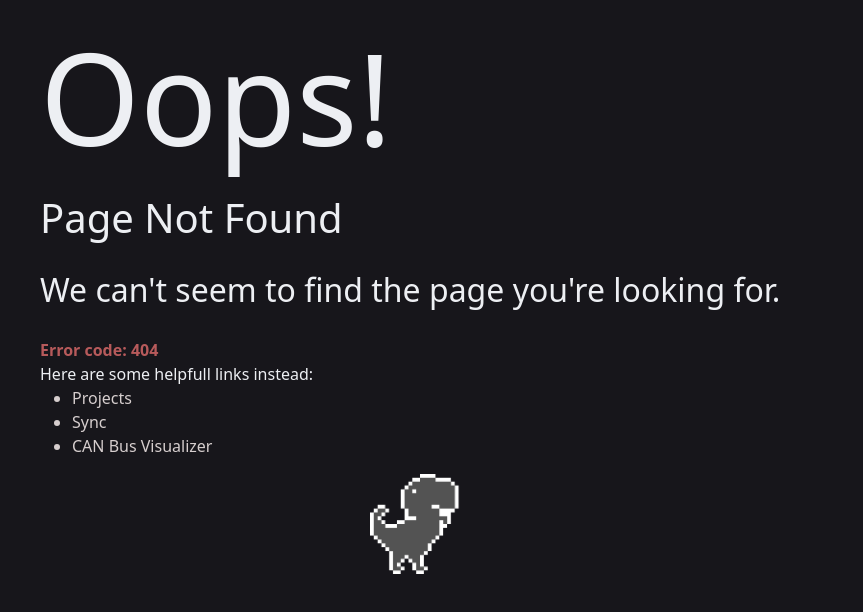
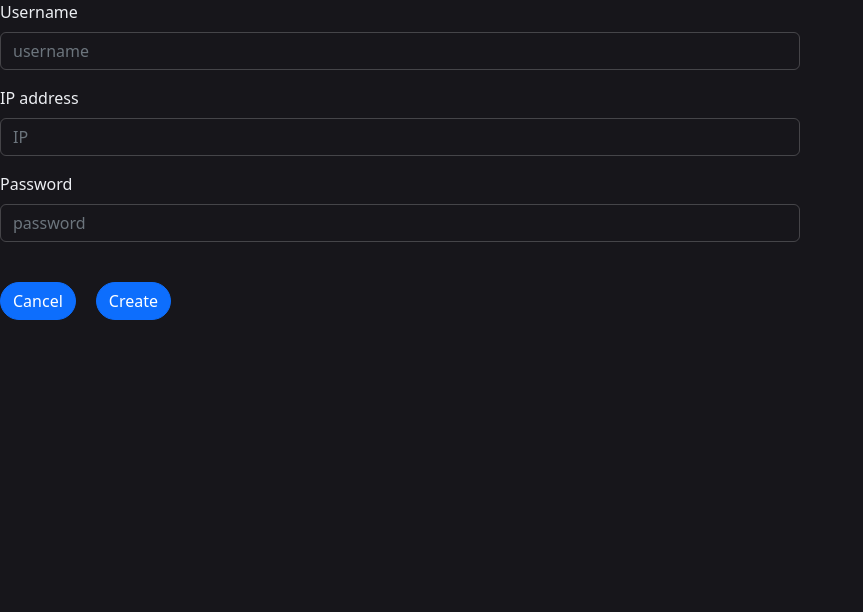
Before and after one commit to iarivas/CS4311_CANBusVisualizer_Team_6, a React (Create React App) app in the folder Front-End/: page /sync in a window 1280 px wide. Before the commit this address had no page. Shown: the top 612 px of the page, without its empty margins (0-863 px from the left). Built offline with nearby package versions, Linux system fonts and the light colour scheme.

Commit message:
add form

```diff
--- a/Front-End/src/App.tsx
+++ b/Front-End/src/App.tsx
@@ -5,6 +5,7 @@ import Intro from './entrypoint/index';
 import Projects from './projects/index';
 import NewProject from './projects/new';
 import Archives from './projects/archive';
+import Sync from './sync';
 import 'bootstrap/dist/css/bootstrap.min.css';
 import PageNotFound from './pageNotFound/index';
 import Visualizer from './visualizer';
@@ -25,6 +26,7 @@ function App() {
           <Route path='projects/new' element={<NewProject/>}/>
           <Route path='projects/archives' element={<Archives/>}/>
           <Route path='projects/:projectId' element={<Visualizer/>}/>
+          <Route path='sync' element={<Sync/>}/>
           <Route path="*" element={<PageNotFound/>} />
         </Routes>
       </div>
--- /dev/null
+++ b/Front-End/src/sync/index.tsx
@@ -0,0 +1,70 @@
+import Button from 'react-bootstrap/Button'
+import {useNavigate} from 'react-router-dom'
+import Form from 'react-bootstrap/Form'
+
+
+
+function Sync() {
+    let navigate = useNavigate()
+
+    const onCancel = ()=> {
+        const path = '../'
+        navigate(path)
+    }
+
+    const onSubmit = (e: React.FormEvent<HTMLFormElement>) => {
+        e.preventDefault()
+
+    }
+
+    return (
+        <div className='new-project-form'>
+            <Form onSubmit={e=>onSubmit(e)}>
+                <div className='new-project-fields'>
+                    <Form.Group className='mb-3' controlId='formGroupText'>
+                        <Form.Label>Username</Form.Label>
+                        <Form.Control
+                            type='text'
+                            name='Un'
+
+                            placeholder='username'
+                            required
+                        />
+                    </Form.Group>
+                    <Form.Group className='mb-3' controlId='formGroupText'>
+                        <Form.Label>IP address</Form.Label>
+                        <Form.Control
+                            type='text'
+                            name='Ip'
+
+                            placeholder='IP'
+                            required
+                        />
+                    </Form.Group>
+                    <Form.Group className='mb-3'>
+                        <Form.Label>Password</Form.Label>
+                        <Form.Control
+                            type='password'
+                            name='Pw'
+                            placeholder='password'
+
+                            required
+                            min='1'
+                        />
+                    </Form.Group>
+
+
+                </div>
+                <br />
+                <div className='new-project-buttons'>
+                    <Button onClick={onCancel} className='new-project-button-cancel rounded-pill'>Cancel
+                    </Button>
+                    <div className='space'></div>
+                    <Button type='submit' className='new-project-button-submit rounded-pill'>Create</Button>
+                </div>
+            </Form>
+        </div>
+    )
+}
+
+export default Sync
```
